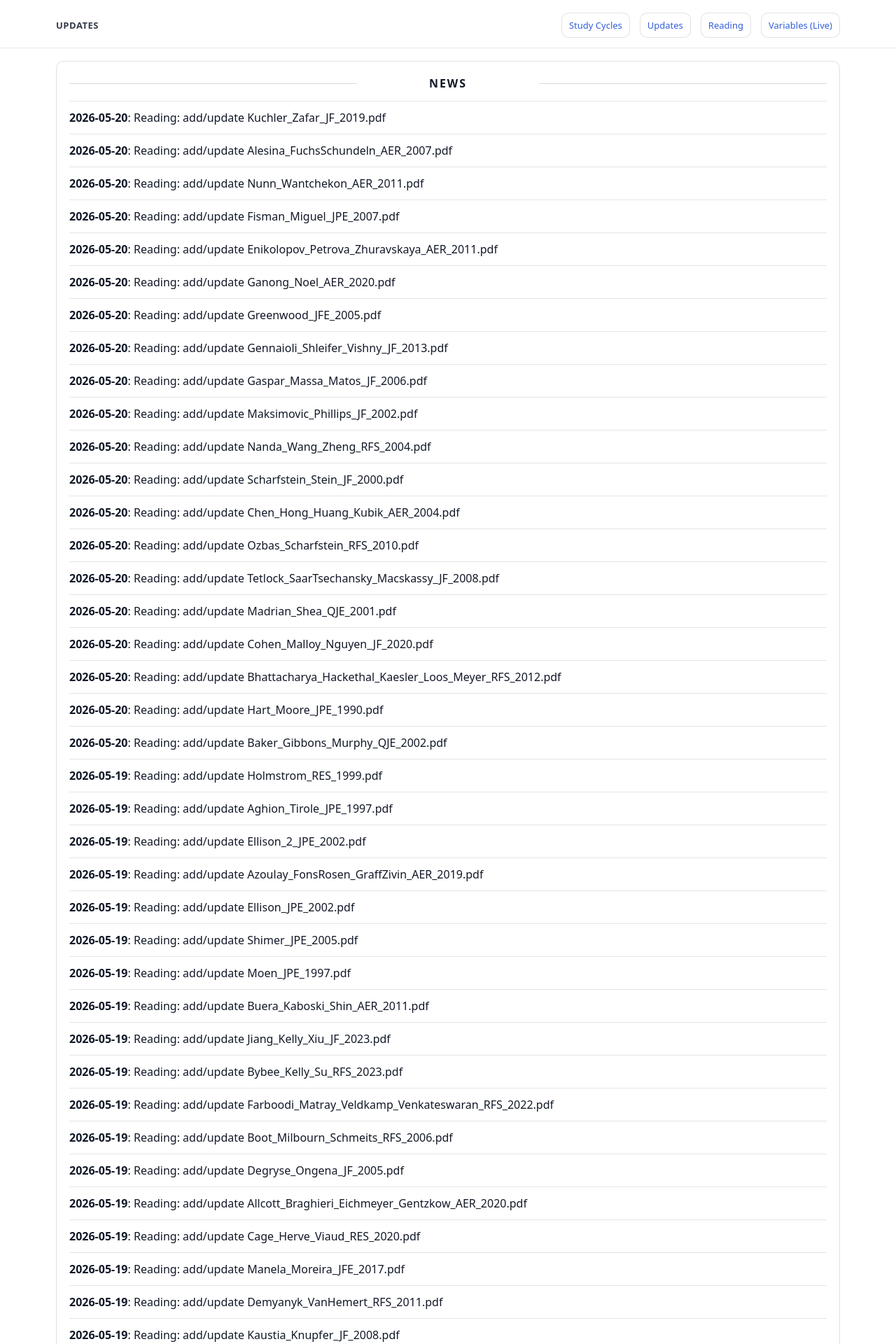
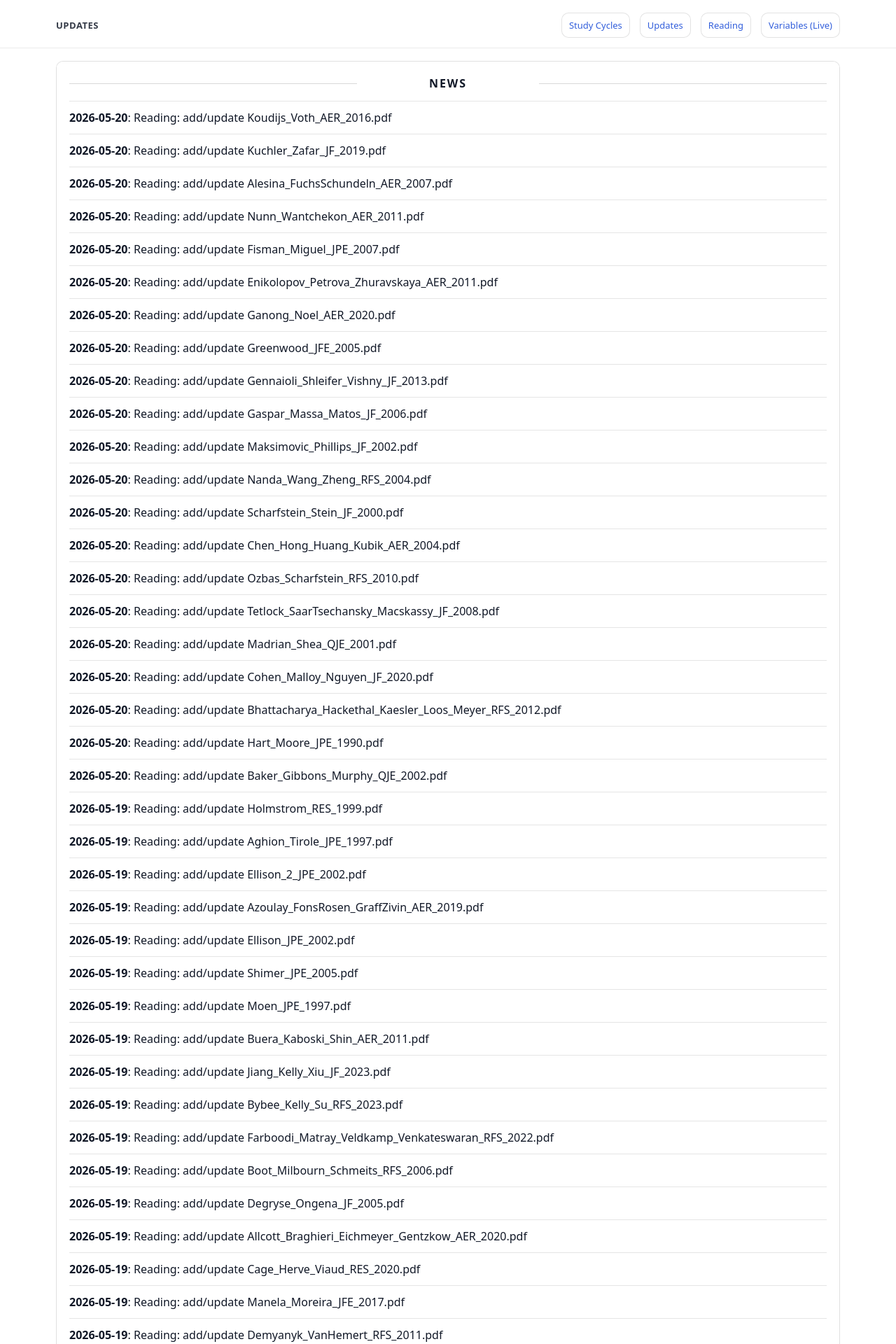
Before and after one commit to yaxinzn/study-archive, a Jekyll site: the page built from updates/index.md, in a window 1280 px wide. Shown: the top 1920 px of the page at 70% size. Built offline with Jekyll 4.4.1, drawn with Linux system fonts in a browser that asks for light colours; some of the changed text lies outside the part shown.

Commit message:
chore: update NEWS feed

```diff
--- a/_data/news.yml
+++ b/_data/news.yml
@@ -1,4 +1,7 @@
 # Auto-generated update history (sorted newest -> oldest). Do not edit manually.
+- ts: "1779270328"
+  date: "2026-05-20"
+  title: "Reading: add/update Koudijs_Voth_AER_2016.pdf"
 - ts: "1779270235"
   date: "2026-05-20"
   title: "Reading: add/update Kuchler_Zafar_JF_2019.pdf"
```
